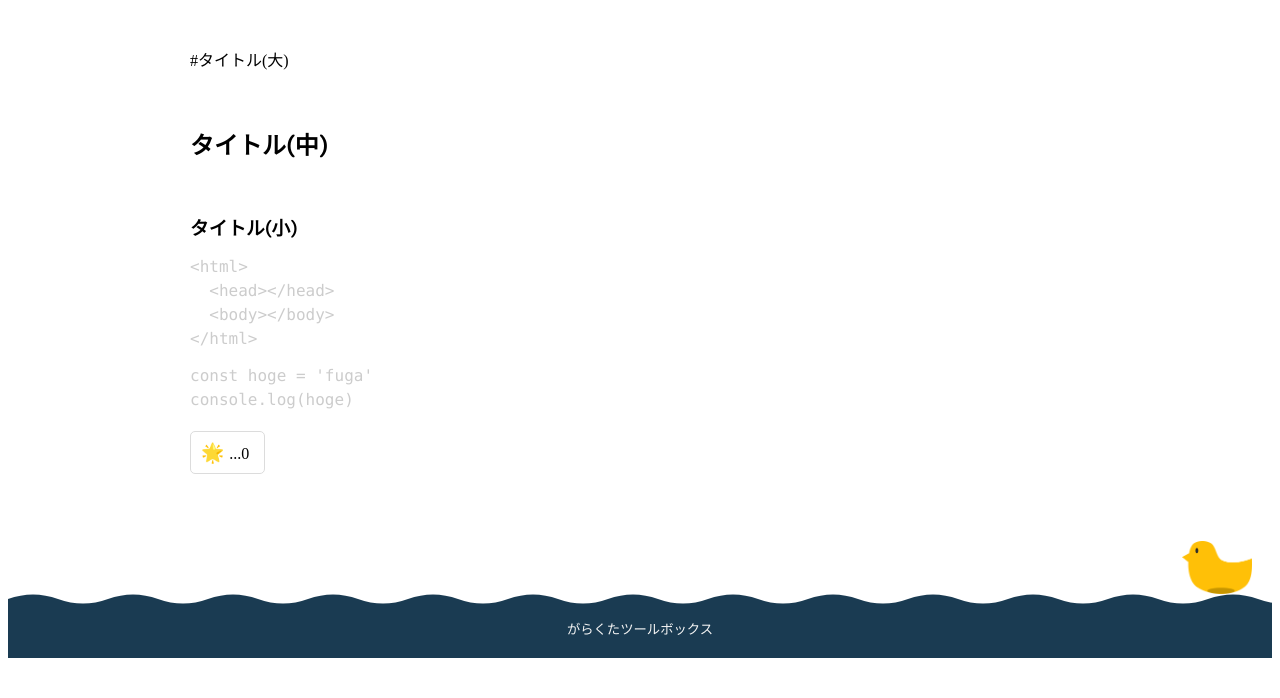
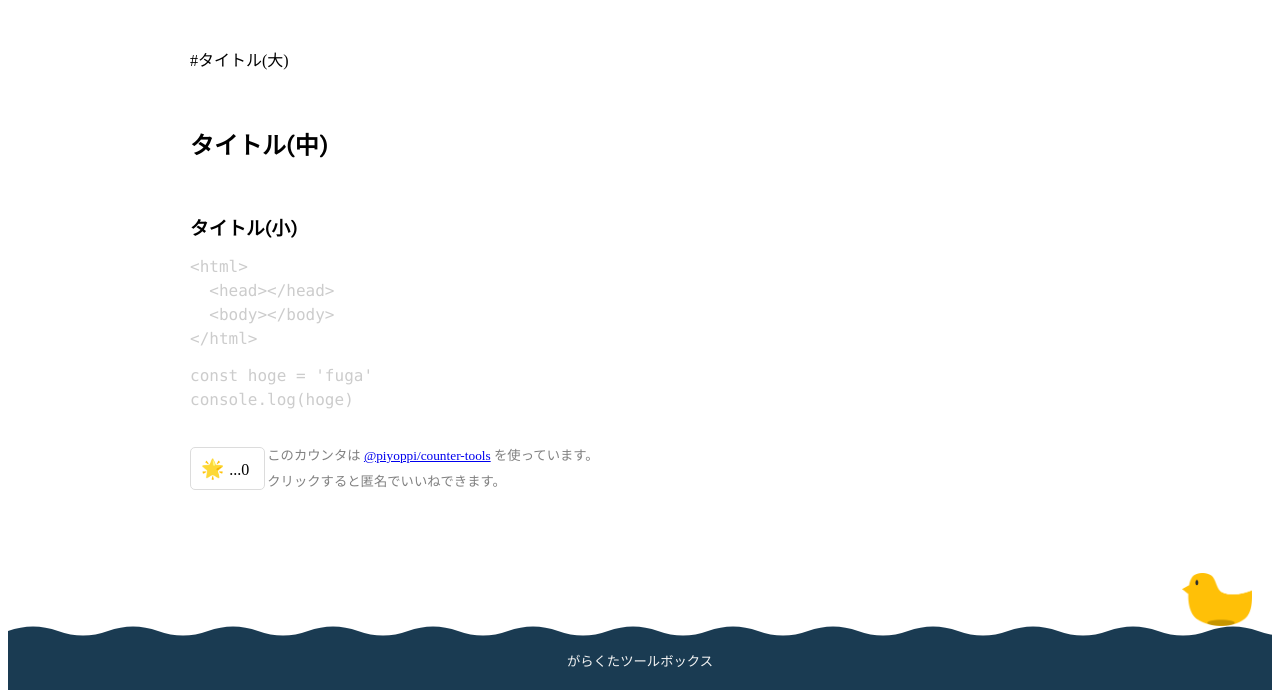
Before and after one commit to piyoppi/piyoppi.github.io, a Gatsby site: page /weblog/first in a window 1280 px wide. Shown: the part 325-1023 px from the top of the page. Before the commit the page ends 991 px from the top, so only its background shows below. Built offline with nearby package versions, Linux system fonts and the light colour scheme; Gatsby itself is replaced by a stand-in of ours; some packages are replaced by stand-ins of ours; code samples lack their colours.

Commit message:
いいねカウンタについてのリンクを設置する

```diff
--- a/src/templates/post.js
+++ b/src/templates/post.js
@@ -50,6 +50,10 @@ export default function BlogPost({ data }) {
               </span>
             </counter-increment-button>
           </counter-container>
+          <div className={styles.counterNote}>
+            <p>このカウンタは <a href="https://github.com/piyoppi/counter-tools">@piyoppi/counter-tools</a> を使っています。</p>
+            <p>クリックすると匿名でいいねできます。</p>
+          </div>
         </div>
       </article>
     </Layout>
--- a/src/templates/post.module.css
+++ b/src/templates/post.module.css
@@ -35,4 +35,16 @@
 
 .counterSection {
   margin: 30px 0;
+  display: flex;
+  align-items: center;
 }
+
+.counterNote {
+  font-size: 10pt;
+  color: gray;
+  display: table-cell;
+}
+
+.counterNote p {
+  margin: 2px;
+}
```
